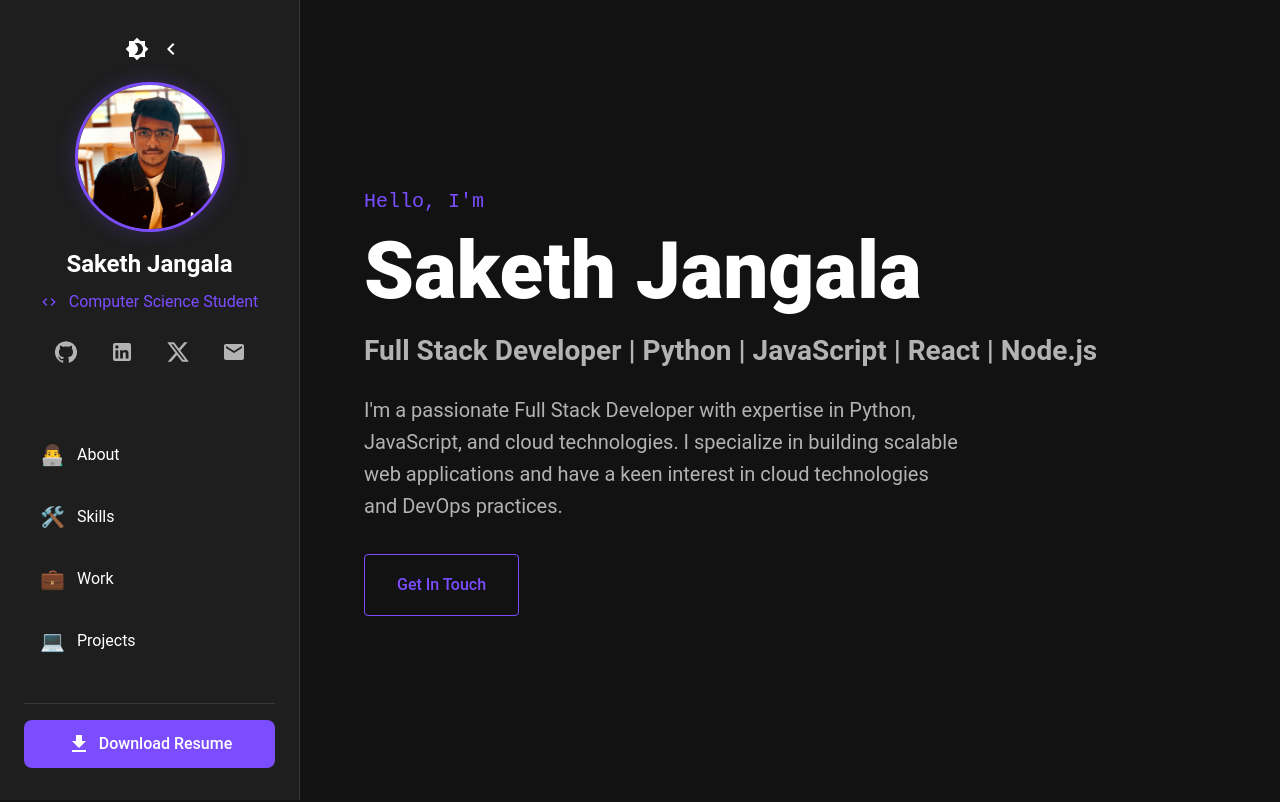
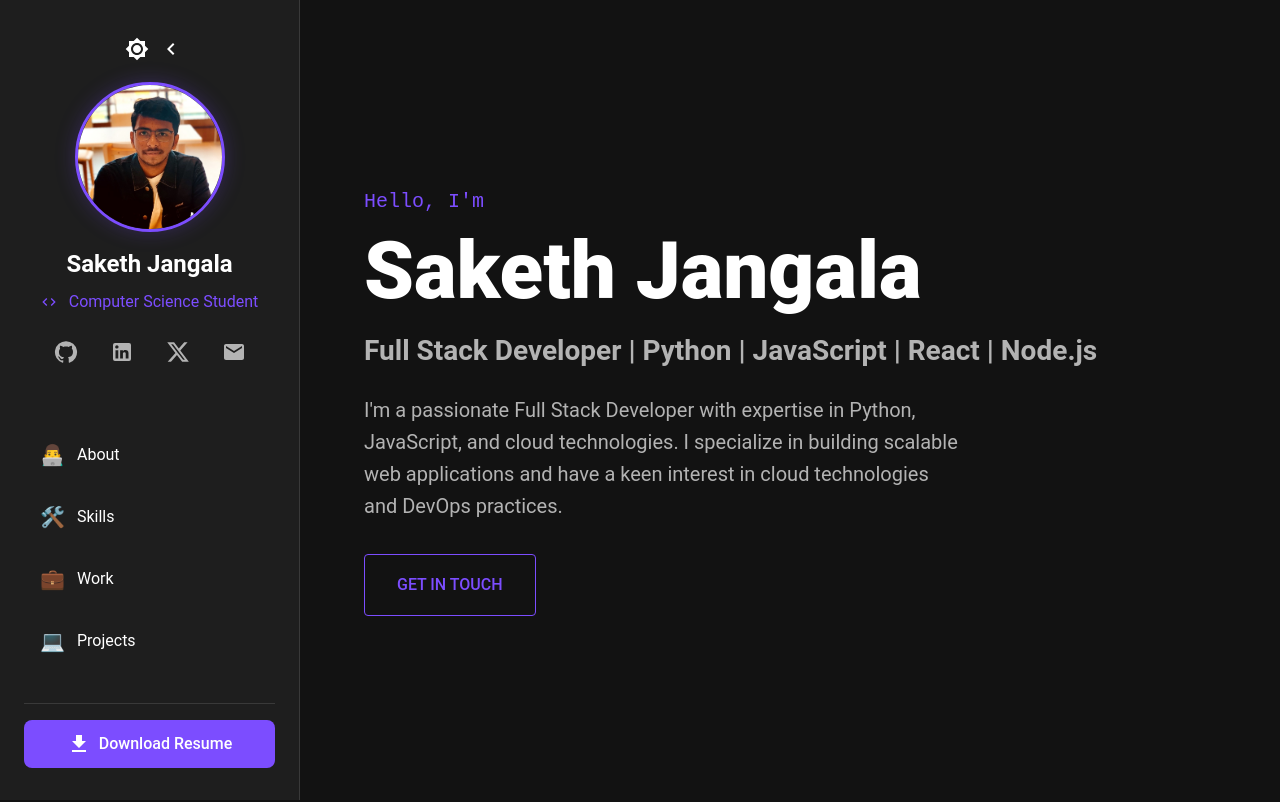
Before and after one commit to saketh-005/portfolio, a React (Create React App) app: page / in a window 1280 px wide. Shown: the top 802 px of the page. Built offline with nearby package versions, Linux system fonts and the light colour scheme.

Commit message:
chore: sync App.tsx with latest deployed version (theme switcher, layout fixes)

```diff
--- a/src/App.tsx
+++ b/src/App.tsx
@@ -1,4 +1,4 @@
-import React, { useState } from 'react';
+import React, { useState, useMemo } from 'react';
 import { ThemeProvider, createTheme } from '@mui/material/styles';
 import CssBaseline from '@mui/material/CssBaseline';
 import Box from '@mui/material/Box';
@@ -24,29 +24,26 @@ import {
 import './App.css';
 
 // Theme
-const theme = createTheme({
+const getDesignTokens = (mode: 'light' | 'dark') => ({
   palette: {
-    mode: 'dark',
+    mode,
     primary: {
-      main: '#7c4dff',  // Deep purple
+      main: '#7c4dff',
       light: '#b47cff',
       dark: '#3f1dcb',
       contrastText: '#ffffff',
     },
     secondary: {
-      main: '#00e5ff',  // Cyan
+      main: '#00e5ff',
       light: '#6effff',
       dark: '#00b2cc',
     },
-    background: {
-      default: '#121212',
-      paper: '#1e1e1e',
-    },
-    text: {
-      primary: '#ffffff',
-      secondary: '#b3b3b3',
-      disabled: '#757575',
-    },
+    background: mode === 'dark'
+      ? { default: '#121212', paper: '#1e1e1e' }
+      : { default: '#fafafa', paper: '#fff' },
+    text: mode === 'dark'
+      ? { primary: '#ffffff', secondary: '#b3b3b3', disabled: '#757575' }
+      : { primary: '#222', secondary: '#555', disabled: '#aaa' },
   },
   typography: {
     fontFamily: '"Poppins", "Roboto", "Helvetica", "Arial", sans-serif',
@@ -66,21 +63,24 @@ const theme = createTheme({
     },
   },
   components: {
-    MuiButton: {
-      styleOverrides: {
-        root: {
-          borderRadius: '4px',
-          textTransform: 'none',
-          fontWeight: 500,
-          padding: '8px 24px',
-        },
-      },
-    },
+    // MuiButton: {
+    //   styleOverrides: {
+    //     root: {
+    //       borderRadius: '4px',
+    //       textTransform: 'none',
+    //       fontWeight: 500,
+    //       padding: '8px 24px',
+    //     },
+    //   },
+    // },
   },
 });
 
 function App() {
   const [sidebarMinimized, setSidebarMinimized] = useState(false);
+  const [mode, setMode] = useState<'light' | 'dark'>('dark');
+  const theme = useMemo(() => createTheme(getDesignTokens(mode)), [mode]);
+  const toggleTheme = () => setMode((prev) => (prev === 'light' ? 'dark' : 'light'));
 
   return (
     <ThemeProvider theme={theme}>
@@ -88,7 +88,7 @@ function App() {
       <Router>
         <AnimatePresence mode="wait">
           <Box sx={{ display: 'flex', flexDirection: { xs: 'column', md: 'row' }, minHeight: '100vh' }}>
-            <Sidebar minimized={sidebarMinimized} setMinimized={setSidebarMinimized} />
+            <Sidebar minimized={sidebarMinimized} setMinimized={setSidebarMinimized} mode={mode} toggleTheme={toggleTheme} />
             <Box
               component="main"
               sx={{
```
